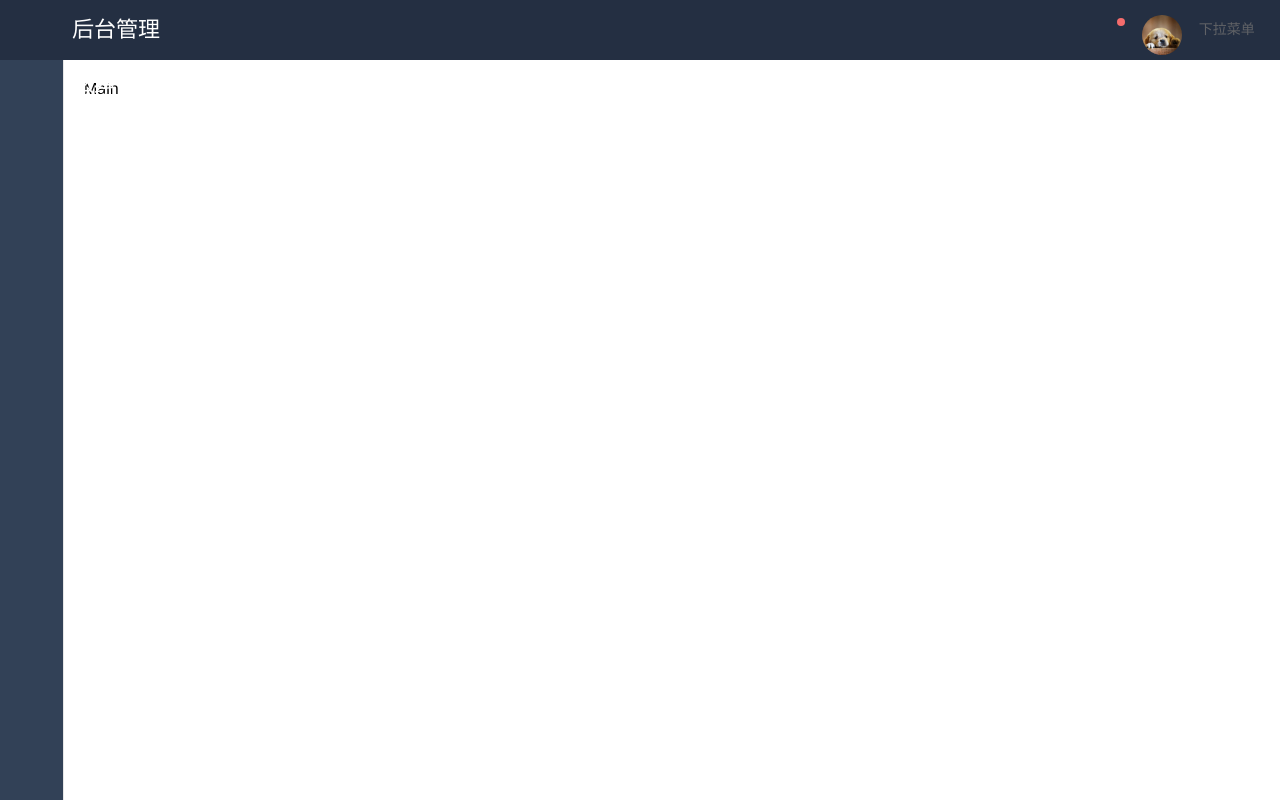
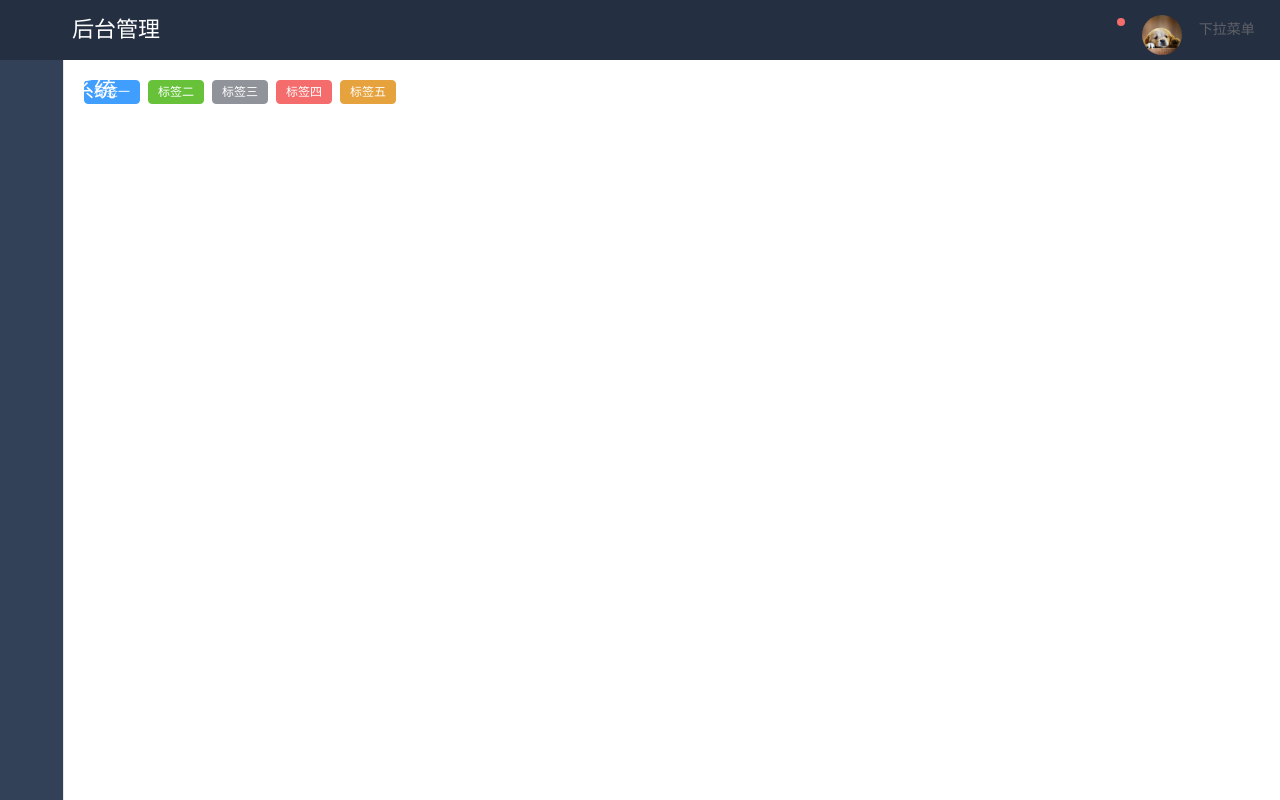
Before and after one commit to hahei89/vue3-demo-js, a Vue app: page /#/ in a window 1280 px wide. Built offline with nearby package versions, Linux system fonts and the light colour scheme.

Commit message:
✨ 特性: 使用标签展示路由

```diff
--- a/src/pages/home/index.vue
+++ b/src/pages/home/index.vue
@@ -8,7 +8,7 @@
         <page-side-bar />
       </el-aside>
       <el-main>
-        Main
+        <page-tags :tags="tags" />
       </el-main>
     </el-container>
   </el-container>
@@ -19,18 +19,28 @@
   import { useStore } from 'vuex'
   import PageHeader from '@/components/header.vue'
   import PageSideBar from '@/components/side-bar.vue'
-
+  import PageTags from '@/components/tags.vue'
   export default {
     components: {
       PageHeader,
-      PageSideBar
+      PageSideBar,
+      PageTags
     },
     setup (props) {
+      const tags = [
+        { type: '', label: '标签一' },
+        { type: 'success', label: '标签二' },
+        { type: 'info', label: '标签三' },
+        { type: 'danger', label: '标签四' },
+        { type: 'warning', label: '标签五' },
+      ]
+
       const store = useStore()
 
       const collapse = computed(() => store.state.collapse)
 
       return {
+        tags,
         collapse
       }
     }
```
